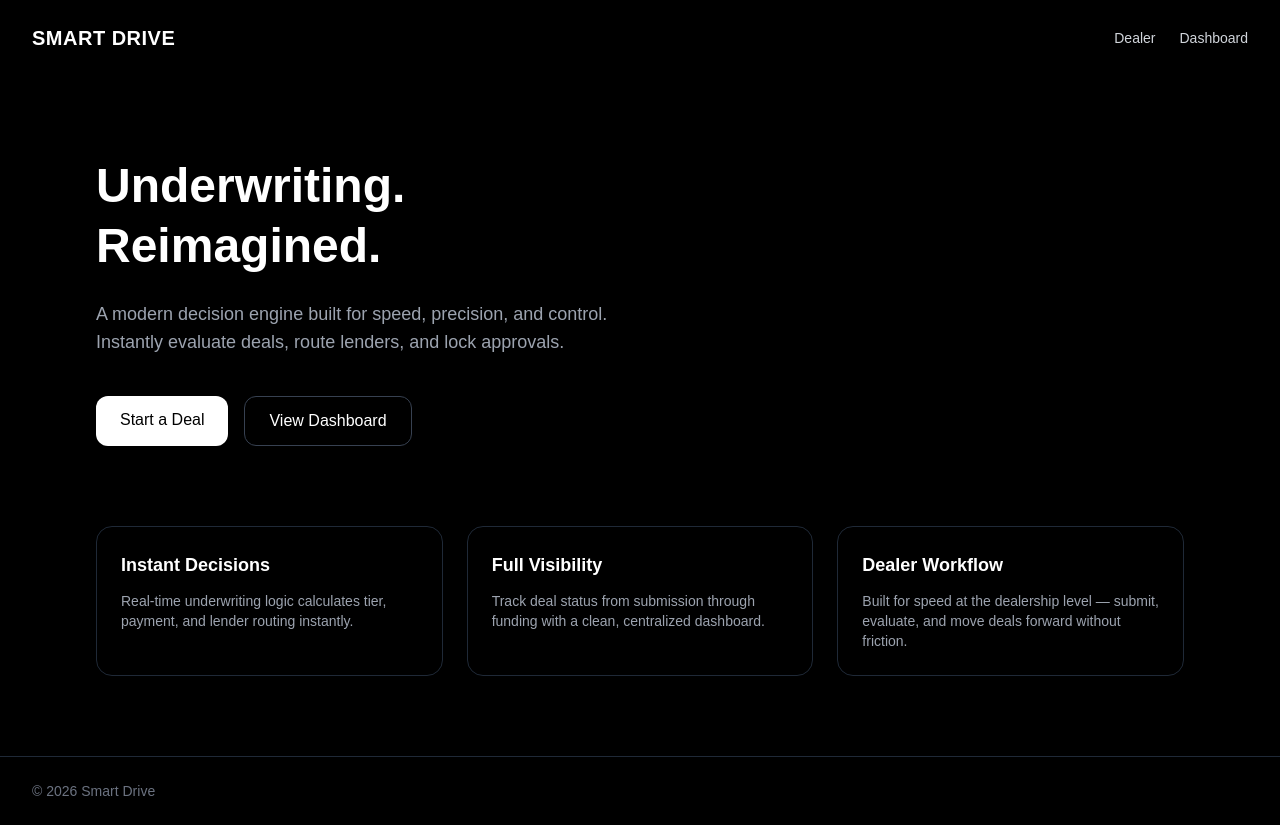
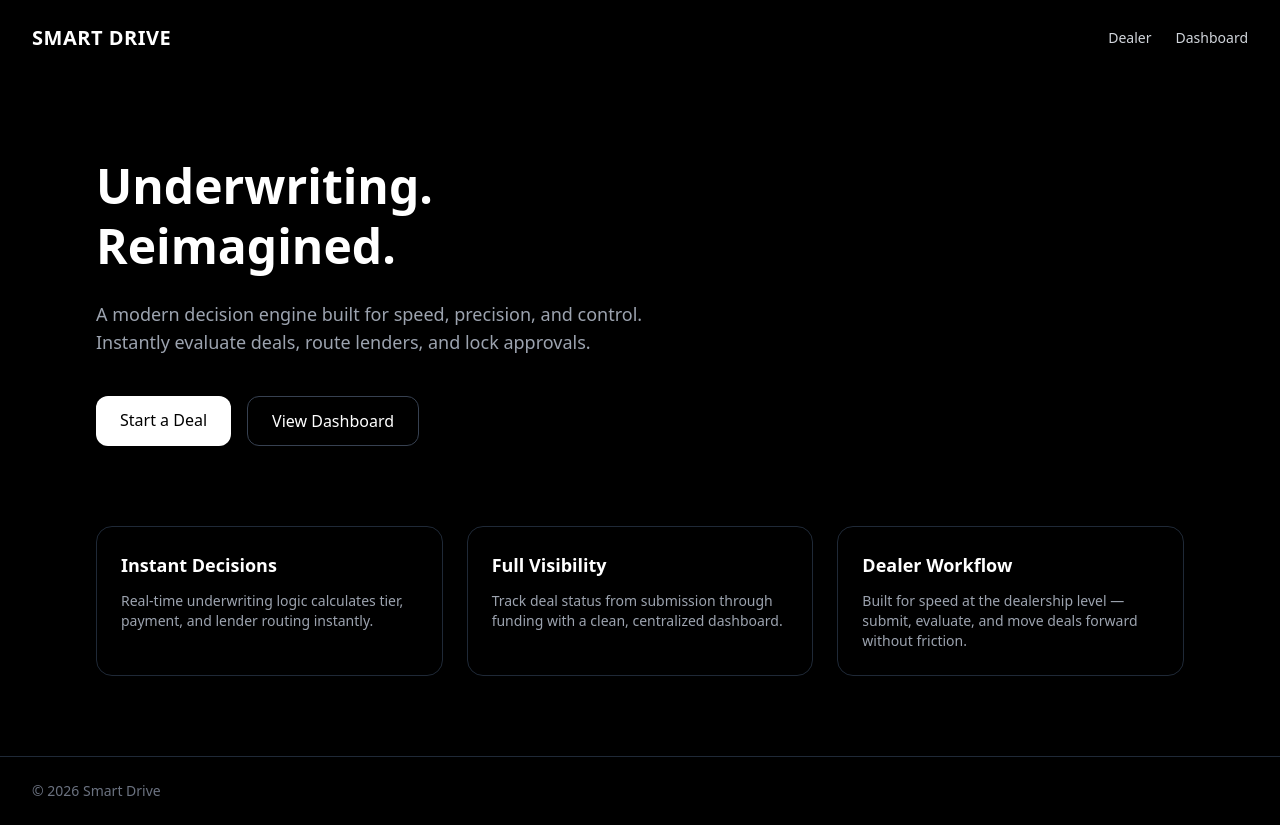
Before and after one commit to dliber13/smart-drive, a Next.js app: page / in a window 1280 px wide. Built offline with nearby package versions, Linux system fonts and the light colour scheme.

Commit message:
Update globals.css

```diff
--- a/app/globals.css
+++ b/app/globals.css
@@ -1,5 +1,8 @@
 @tailwind base;
 @tailwind components;
 @tailwind utilities;
-html, body { margin:0; padding:0; font-family: Arial, Helvetica, sans-serif; }
-* { box-sizing: border-box; }
+
+/* Optional: smoother font */
+body {
+  font-family: system-ui, -apple-system, sans-serif;
+}
```
